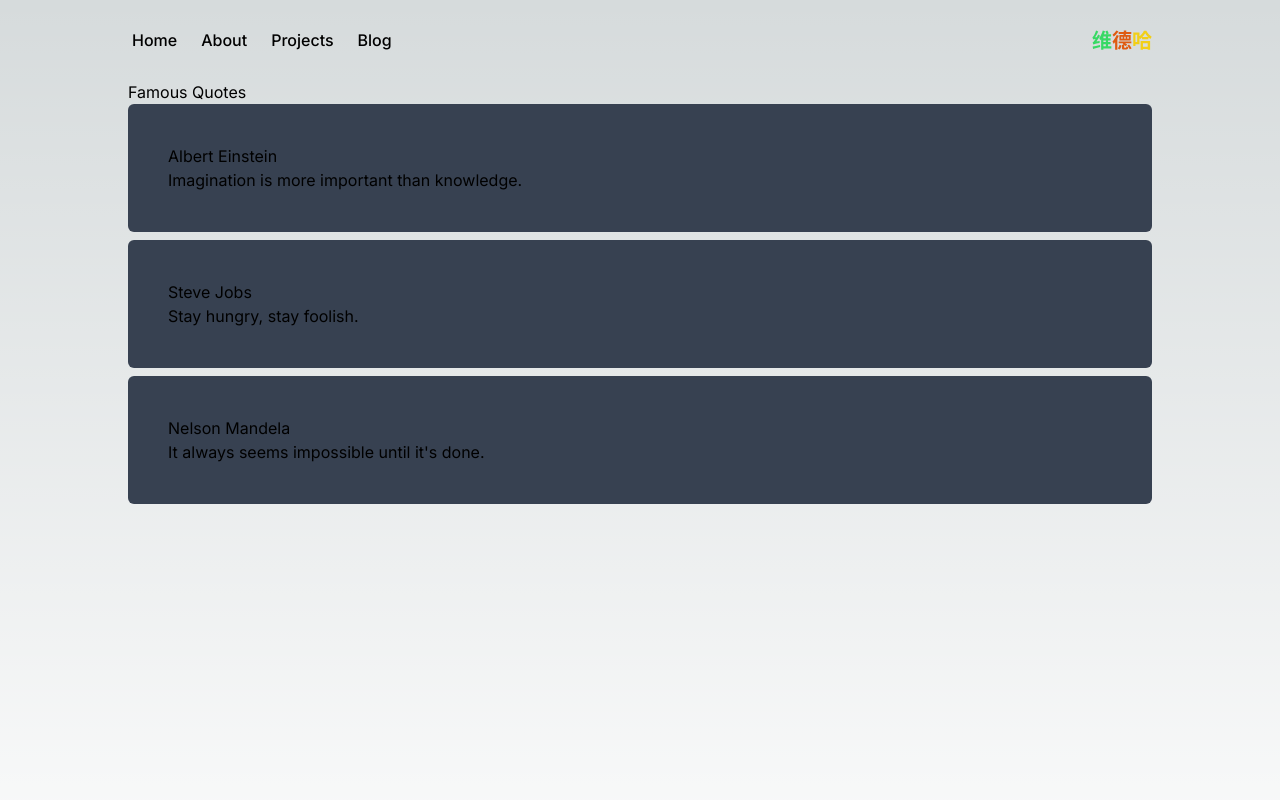
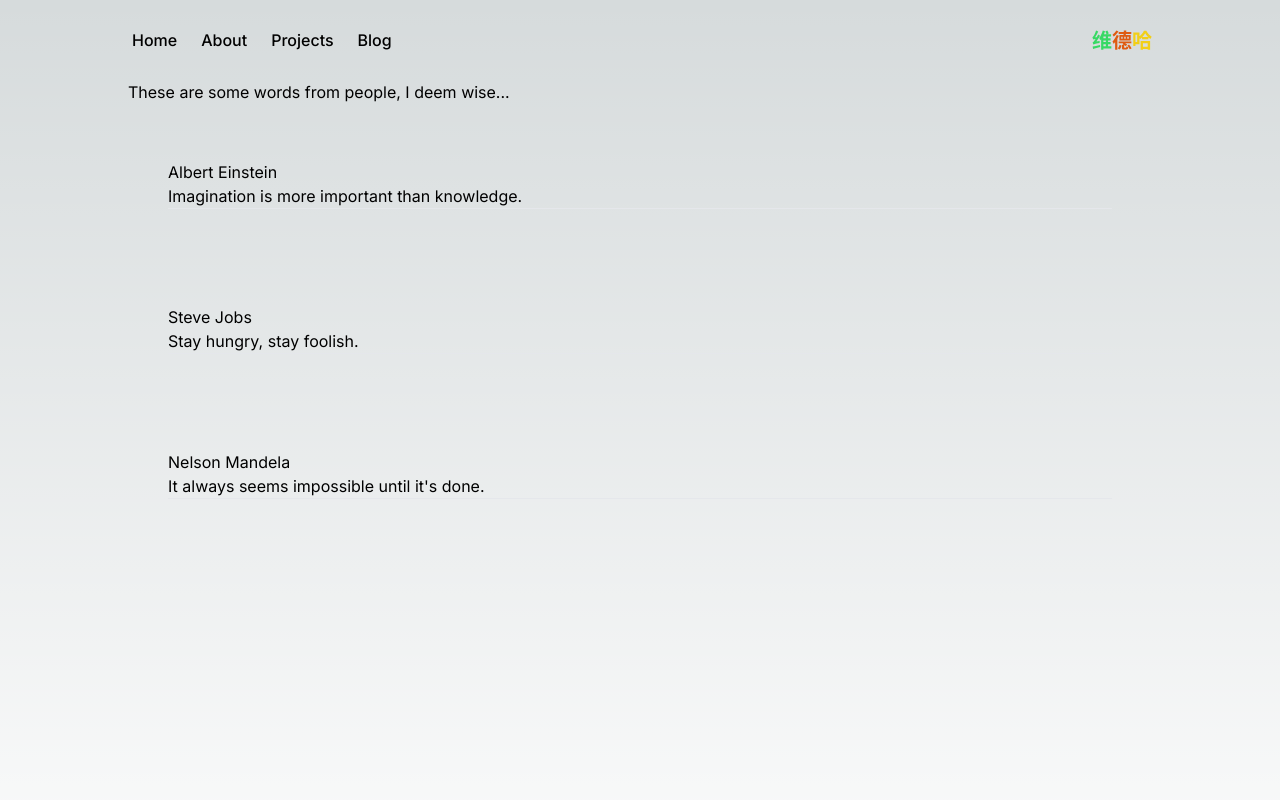
Before and after one commit to Wediah/my-portfolio, a Next.js app: page /quotes in a window 1280 px wide. Shown: the top 800 px of the page. Built offline with nearby package versions, Linux system fonts and the light colour scheme.

Commit message:
Update quote page layout and content

```diff
--- a/app/quotes/page.js
+++ b/app/quotes/page.js
@@ -18,12 +18,13 @@ const quotes = [
 const QuotePage = () => {
   return (
     <div className="min-h-screen px-4 md:px-32 container mx-auto">
-      <h1>Famous Quotes</h1>
-      <div className='flex flex-col gap-2'>
+      <h1>These are some words from people, I deem wise...</h1>
+      <div className='flex flex-col gap-4 pt-4'>
         {quotes.map((quote, index) => (
-            <div className='flex flex-col bg-gray-700 rounded-md p-10' key={index}>
-            <h3>{quote.author}</h3>
+            <div className='flex flex-col  rounded-md p-10' key={index}>
+            <h3 cl>{quote.author}</h3>
             <p>{quote.quote}</p>
+            <hr className=''/>
             </div>
         ))}
       </div>
```
